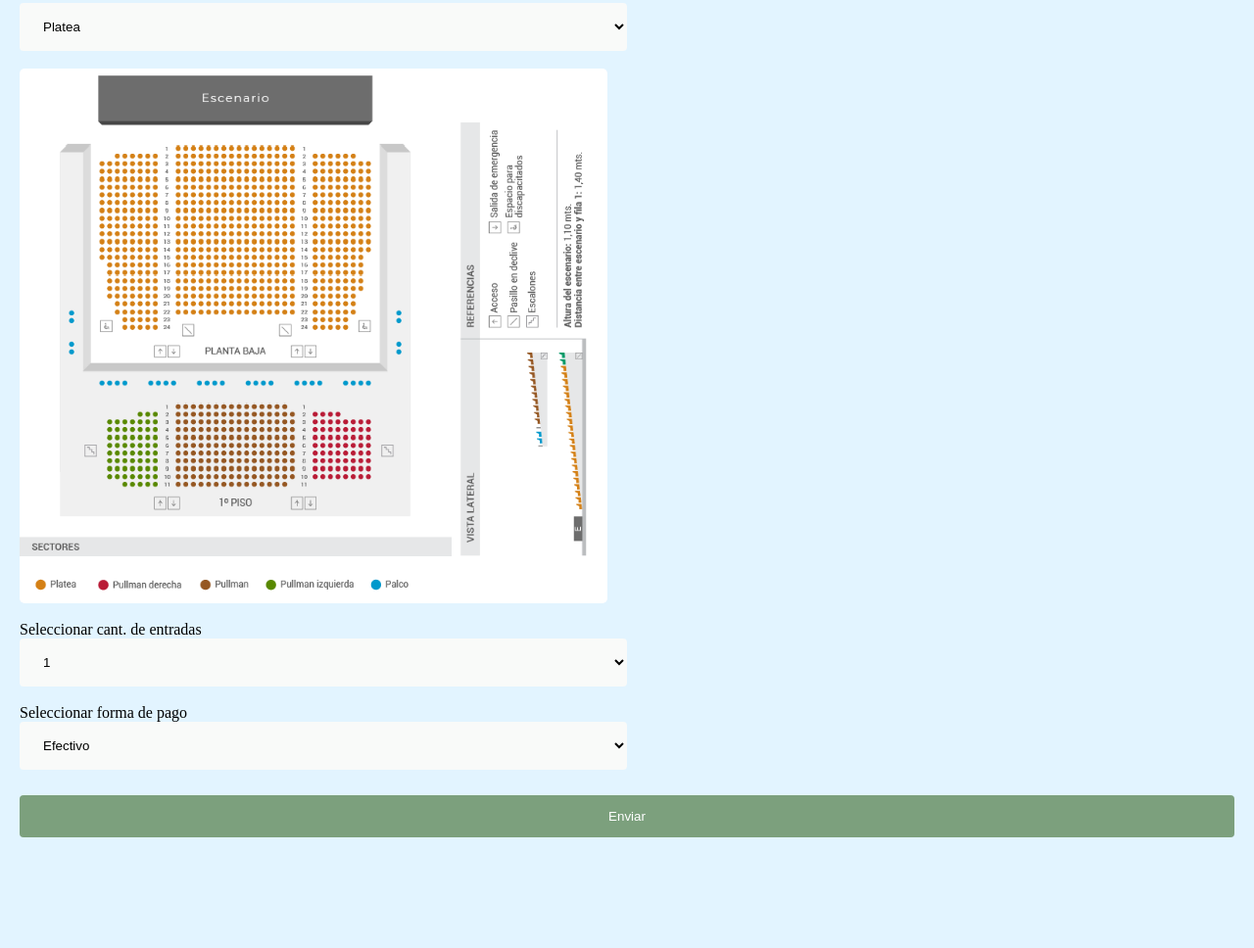
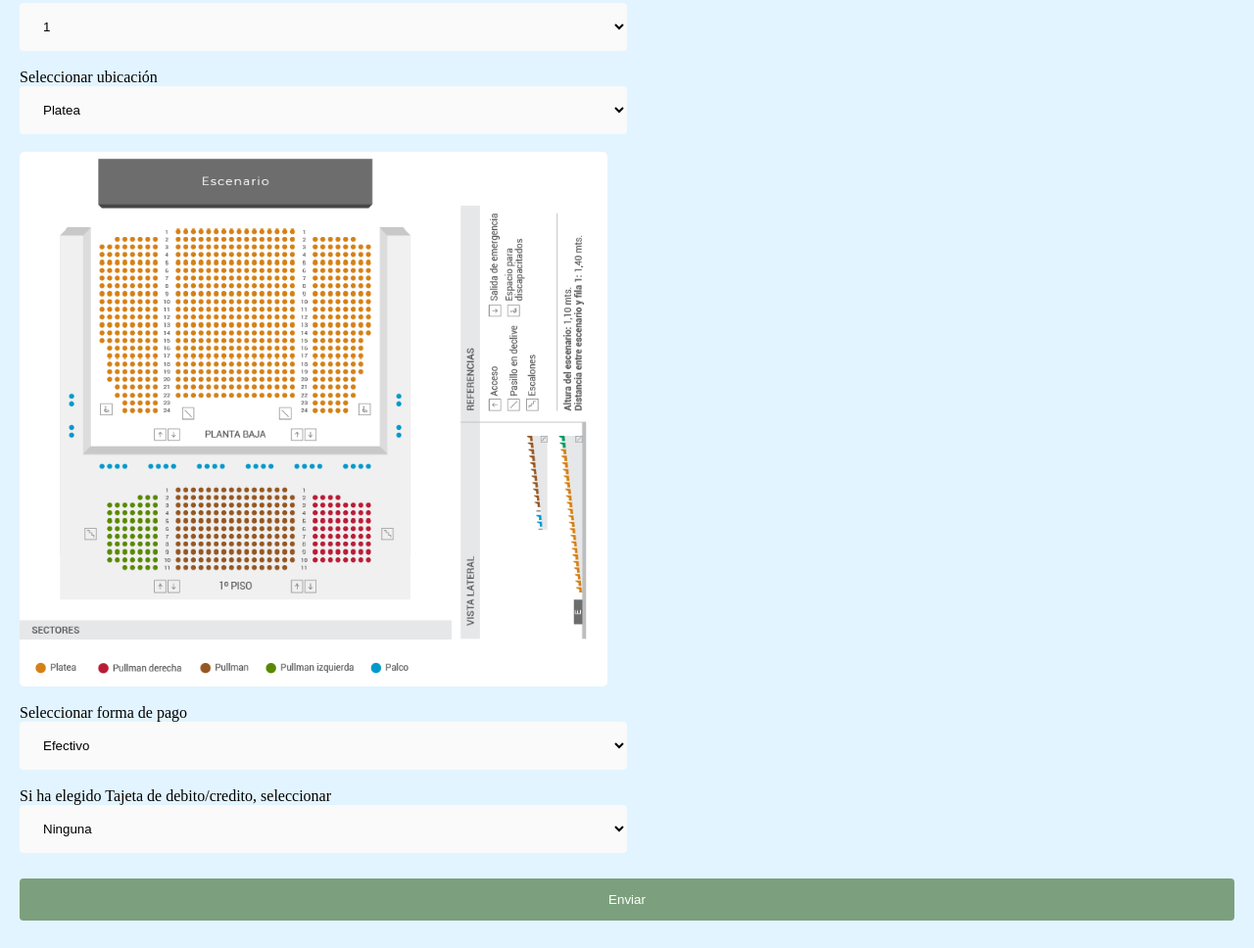
Before and after one commit to kiaravegaa/kiaravegaa.github.io, a plain HTML site: page index.html in a window 1280 px wide. Shown: the part 2792-3760 px from the top of the page at 98% size. Before the commit the page ends 3675 px from the top, so only its background shows below. Drawn offline with Linux system fonts and the light colour scheme.

Commit message:
Update index.html

```diff
--- a/index.html
+++ b/index.html
@@ -7,7 +7,7 @@
 
 <body>
   <headed>
-    <img src="entrada.png" width="100px"></img>
+    <img src="entrada.png" width="100px">
 
     <table>
       <tr>
@@ -23,7 +23,7 @@
 
     <br>
 
-    <img class="img" src="rihanna.jpg" width="1000px" height="450"></img>
+    <img class="img" src="rihanna.jpg" width="1000px" height="450">
   </headed>
 
   <br>
@@ -115,12 +115,11 @@
   <h2 id="entradas">FUNCIONES ENTRADAS 2022</h2>
   <p align="center">Rihanna regresa a los escenarios con shows imperdibles y una puesta totalmente renovada presentando su nuevo Tour en el Teatro el Nacional Sancor Seguros, CABA.Los shows se realizarán con todos los protocolos sanitarios correspondientes.</p>
 
-  <form action="archivo.php" method="post">
-
+  <form action="archivo.php" method="post" >
   Ingresar tu nombre <br>
   <input type="text" name="Nombre"><br><br>
 
-  Ingresar tu mail <br>
+  Ingresar tu E-mail <br>
   <input type="text" name="Mail"><br><br>
 
   Seleccionar la fecha <br>
@@ -132,6 +131,14 @@
     <option value="17/09/2022">17/09/2022</option>
   </select><br><br>
 
+  Seleccionar cant. de entradas <br>
+  <select name="Cantidad">
+    <option value="1"> 1 </option>
+    <option value="2"> 2 </option>
+    <option value="3"> 3 </option>
+    <option value="4"> 4 </option>
+  </select><br><br>
+
   Seleccionar ubicación <br>
   <select name="Ubicacion">
     <option value="Platea">Platea</option>
@@ -140,15 +147,8 @@
     <option value="Pullman i">Pullman Izquierda</option>
     <option value="Palco">Palco</option>
   </select><br><br>
-  <img class="lugar" src="lugares.png" width="600px"><br><br>
-
-  Seleccionar cant. de entradas <br>
-  <select name="Cantidad>">
-    <option value="1"> 1 </option>
-    <option value="2"> 2 </option>
-    <option value="3"> 3 </option>
-    <option value="4"> 4 </option>
-  </select><br><br>
+  <img class="lugar" src="lugares.png" width="600px">
+  <br><br>
 
   Seleccionar forma de pago <br>
   <select name="Pago">
@@ -157,9 +157,23 @@
     <option value="Mercado pago">Mercado Pago</option>
   </select><br><br>
 
+  Si ha elegido Tajeta de debito/credito, seleccionar<br>
+  <select name="Cuotas">
+    <option value="uno">Ninguna</option>
+    <option value="dos">2 cuotas</option>
+    <option value="tres">3 cuotas</option>
+    <option value="seis">6 cuotas</option>
+    <option value="doce">12 cuotas</option>
+  </select><br><br>
+
+
   <input type="submit" value="Enviar">
-    </form>
+
+
+  </form>
 </div>
+
+
 
 </body>
 
```
